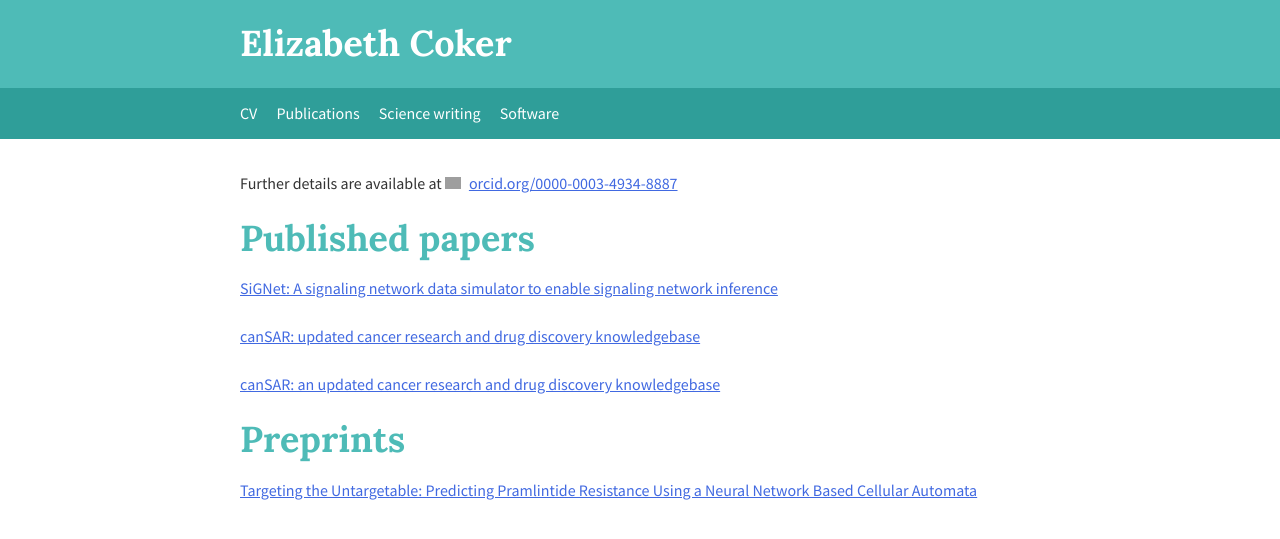
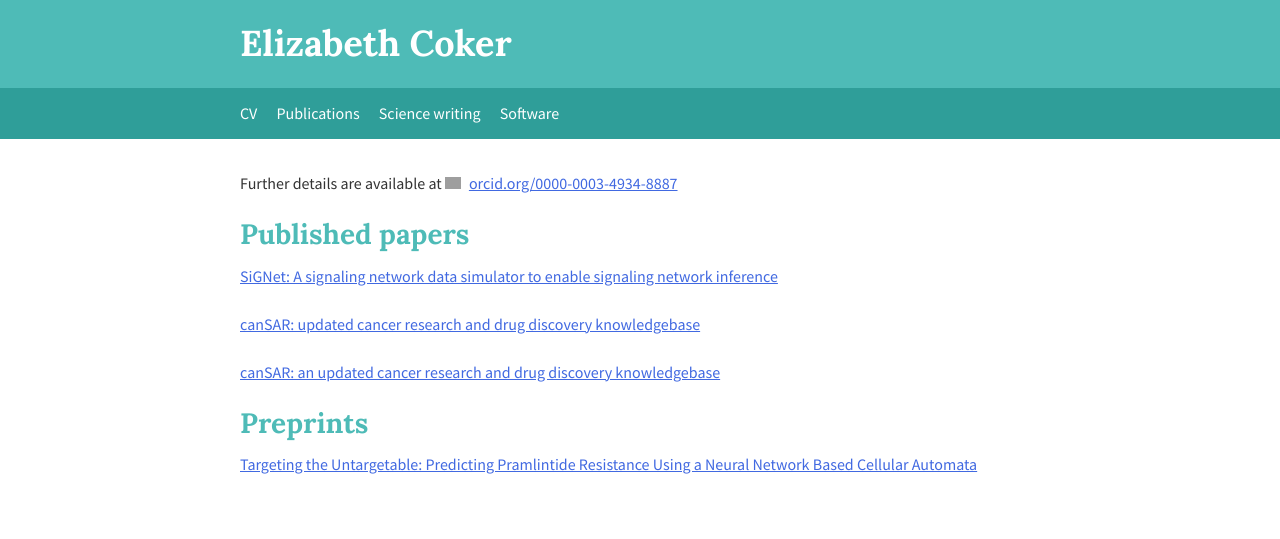
Before and after one commit to eac54/eac54.github.io, a Jekyll site: the page built from Publications/index.md, in a window 1280 px wide. Shown: the top 539 px of the page. Built offline with Jekyll 4.4.1, drawn with Linux system fonts in a browser that asks for light colours; grey boxes are pictures that could not be loaded.

```diff
--- a/Publications/index.md
+++ b/Publications/index.md
@@ -4,12 +4,12 @@ title: Publications
 
 Further details are available at <a href="https://orcid.org/0000-0003-4934-8887" target="orcid.widget" rel="noopener noreferrer" style="vertical-align:top;"><img src="https://orcid.org/sites/default/files/images/orcid_16x16.png" style="width:1em;margin-right:.5em;" alt="ORCID iD icon">orcid.org/0000-0003-4934-8887</a>
 
-# Published papers
+## Published papers
 [SiGNet: A signaling network data simulator to enable signaling network inference](http://journals.plos.org/plosone/article?id=10.1371/journal.pone.0177701)
 
 [canSAR: updated cancer research and drug discovery knowledgebase](http://www.ncbi.nlm.nih.gov/pubmed/24304894)
 
 [canSAR: an updated cancer research and drug discovery knowledgebase](http://www.ncbi.nlm.nih.gov/pubmed/26673713)
 
-# Preprints
+## Preprints
 [Targeting the Untargetable: Predicting Pramlintide Resistance Using a Neural Network Based Cellular Automata](https://www.biorxiv.org/content/early/2017/11/11/211383)
```
